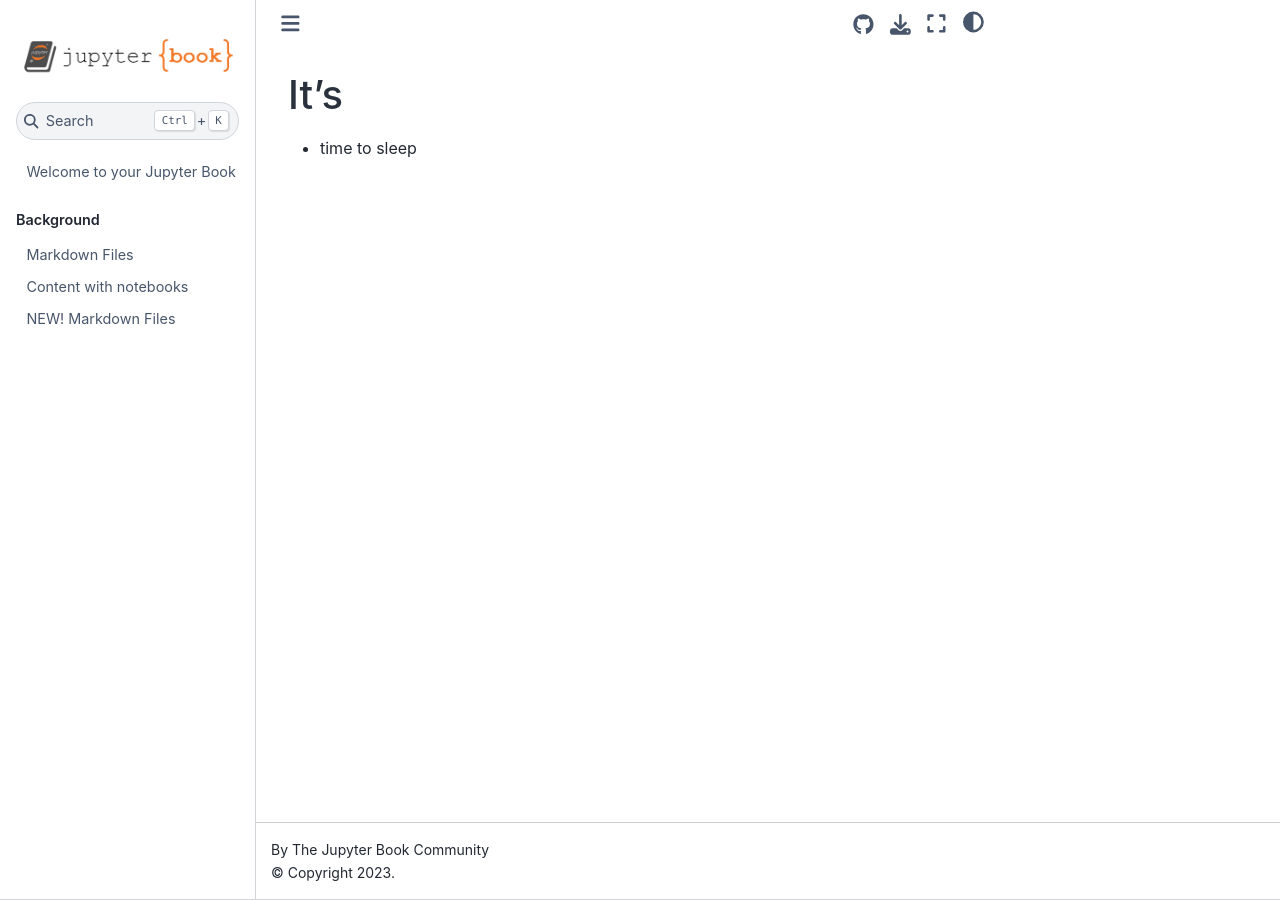
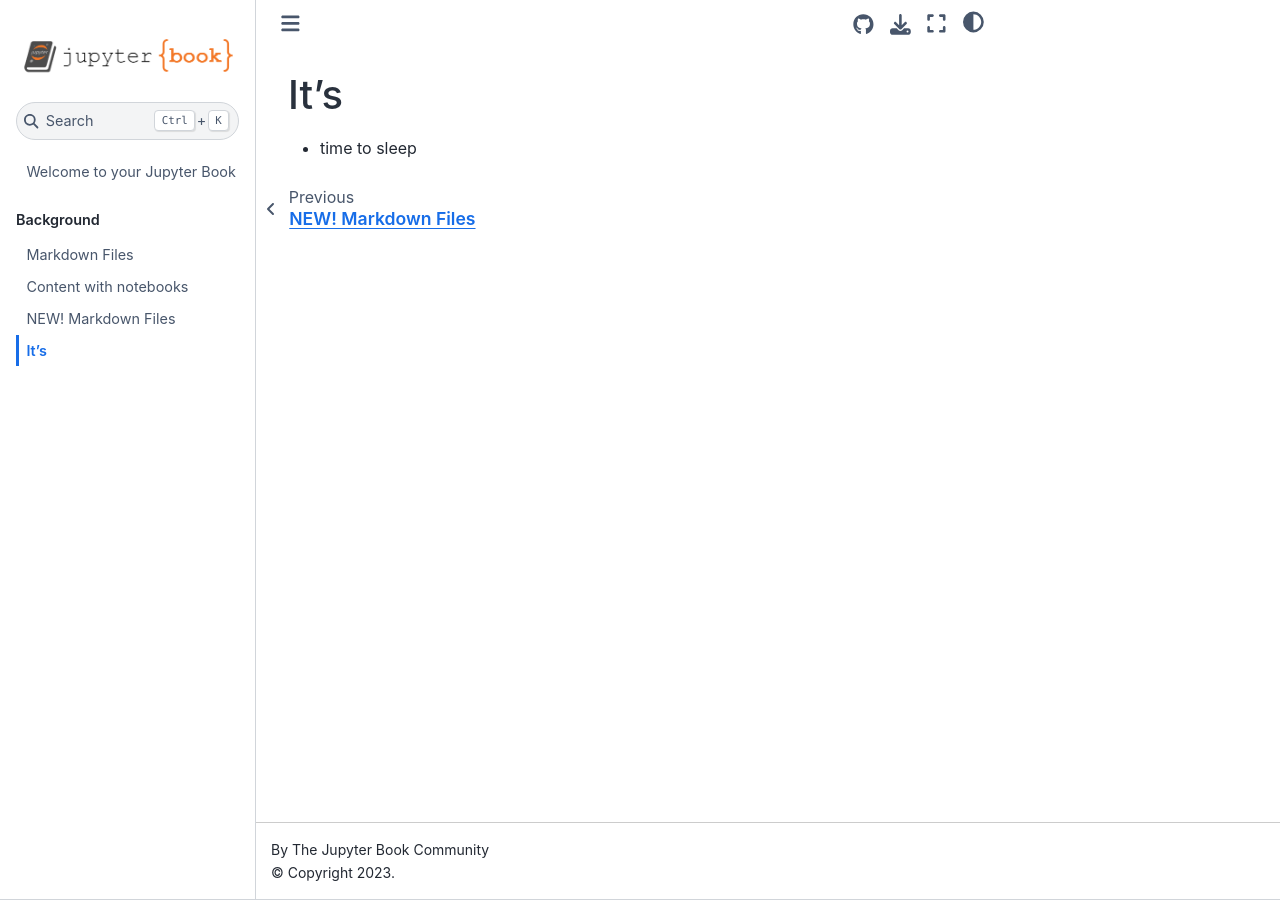
Before and after one commit to tommybebe/a-book-, a Jupyter Book: the page built from parts/about-me.md, in a window 1280 px wide. Built offline with Jupyter Book 1.0.4 settings and Sphinx 7.4.7 and the Sphinx Book theme 1.1.4, drawn with Linux system fonts in a browser that asks for light colours; some of the changed lines change nothing that is shown.

Commit message:
fix: toc update

```diff
--- a/_toc.yml
+++ b/_toc.yml
@@ -9,3 +9,4 @@ parts:
   - file: markdown
   - file: notebooks
   - file: parts/new-markdown
+  - file: parts/about-me
```
